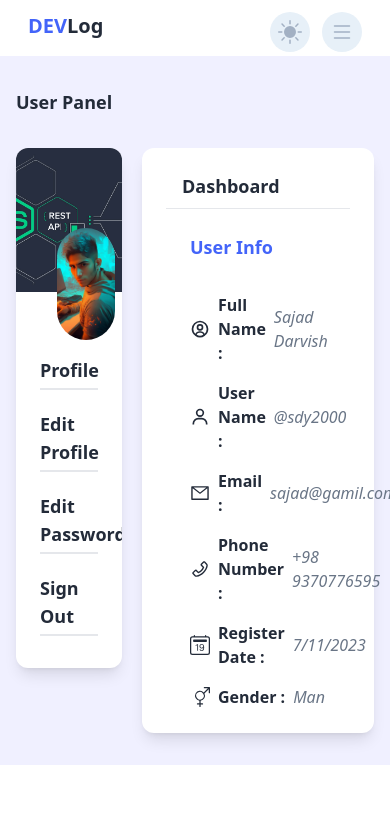
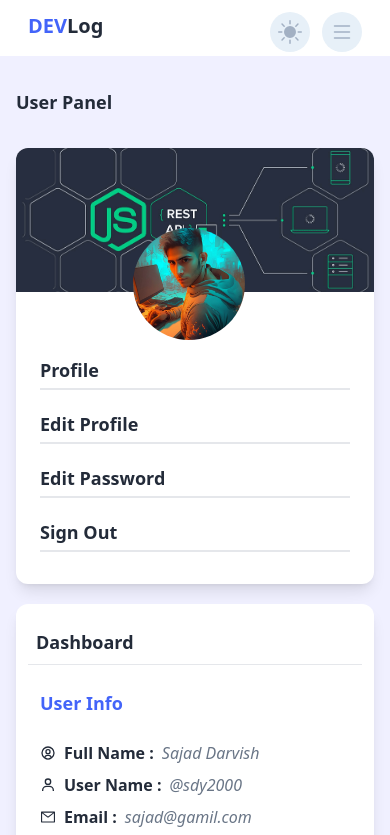
Before and after one commit to sdy2000/dev-log, a React (Create React App) app: page /user-panel in a window 390 px wide. Shown: the top 835 px of the page. Built offline with nearby package versions, Linux system fonts and the light colour scheme.

Commit message:
Update AdminPanel pages for more responsive

```diff
--- a/src/features/userPanel/layout/UserPanelNavbar.jsx
+++ b/src/features/userPanel/layout/UserPanelNavbar.jsx
@@ -15,7 +15,7 @@ const UserPanelNavbar = () => {
   const modal = useSelector((store) => store.modal);
 
   return (
-    <div className="col-span-2 relative w-full py-8 bg-lbp dark:bg-dbp rounded-xl shadow-lg overflow-hidden h-fit">
+    <div className="col-span-2 relative w-full py-8 bg-lbp dark:bg-dbp rounded-xl shadow-lg overflow-hidden h-fit max-w-sm">
       <img
         className="absolute top-0 left-0 w-full h-36 object-cover"
         src="./assets/img/blog-7.png"
--- a/src/features/userPanel/outlet/components/ProfileInput.jsx
+++ b/src/features/userPanel/outlet/components/ProfileInput.jsx
@@ -22,7 +22,7 @@ const ProfileInput = ({
           {children}
         </span>
         <input
-          className="bg-lbs dark:bg-dbs placeholder:text-lft dark:placeholder:text-dft text-lfp dark:text-dfp w-full outline-none px-4"
+          className="bg-lbs dark:bg-dbs placeholder:text-lft dark:placeholder:text-dft placeholder:text-sm md:placeholder:text-base text-sm md:text-base text-lfp dark:text-dfp w-full outline-none px-4"
           type={isShowPass ? "text" : type}
           name={name}
           id={id}
--- a/src/layouts/UserPanelLayout.jsx
+++ b/src/layouts/UserPanelLayout.jsx
@@ -5,9 +5,9 @@ const UserPanelLayout = () => {
   return (
     <div className="container">
       <MapBar />
-      <div className="grid grid-cols-6 gap-5 my-8">
+      <div className="flex flex-col justify-center items-center md:grid md:grid-cols-6 gap-5 my-8">
         <UserPanelNavbar />
-        <div className="col-span-4 w-full p-6 bg-lbp dark:bg-dbp rounded-xl shadow-lg h-fit">
+        <div className="col-span-4 w-full px-3 py-6 md:p-6 bg-lbp dark:bg-dbp rounded-xl shadow-lg h-fit">
           <Outlet />
         </div>
       </div>
--- a/src/pages/userPanel/EditPassword.jsx
+++ b/src/pages/userPanel/EditPassword.jsx
@@ -21,10 +21,10 @@ const EditPassword = () => {
 
   return (
     <div>
-      <h2 className="text-lg text-lfp dark:text-dfp font-bold border-b dark:border-lfp pb-2 px-4">
+      <h2 className="text-lg text-lfp dark:text-dfp font-bold border-b dark:border-lfp pb-2 px-2 md:px-4">
         Edit Password
       </h2>
-      <form className="flex flex-col justify-start px-6 gap-4 mt-6">
+      <form className="flex flex-col justify-start px-3 md:px-6 gap-4 mt-6">
         <h3 className="text-lg font-bold text-accent mb-4">Password Info</h3>
         <ProfileInput
           type="password"
--- a/src/pages/userPanel/EditProfile.jsx
+++ b/src/pages/userPanel/EditProfile.jsx
@@ -32,15 +32,15 @@ const EditProfile = () => {
 
   return (
     <div>
-      <h2 className="text-lg text-lfp dark:text-dfp font-bold border-b dark:border-lfp pb-2 px-4">
+      <h2 className="text-lg text-lfp dark:text-dfp font-bold border-b dark:border-lfp pb-2 px-2 md:px-4">
         Edit Profile
       </h2>
-      <form className="flex flex-col justify-start px-6 gap-4 mt-6">
+      <form className="flex flex-col justify-start px-3 md:px-6 gap-4 mt-6">
         <h3 className="text-lg font-bold text-accent mb-4">User Info</h3>
 
-        <div className="flex flex-row-reverse justify-start items-end gap-6 mb-4">
+        <div className="flex flex-col md:flex-row-reverse justify-start items-end gap-6 mb-4">
           <img
-            className="rounded-lg self-end w-32 h-32 object-cover"
+            className="rounded-lg self-center md:self-end w-32 h-32 object-cover"
             src={selectedImage ? selectedImage : `/assets/img/sdy2000.jpg`}
             alt="Profile IMG"
           />
@@ -59,7 +59,7 @@ const EditProfile = () => {
           />
         </div>
 
-        <div className="flex justify-center items-center gap-6">
+        <div className="flex flex-col md:flex-row justify-center items-center gap-4 md:gap-6">
           <ProfileInput
             type="text"
             name="first_name"
--- a/src/pages/userPanel/Profile.jsx
+++ b/src/pages/userPanel/Profile.jsx
@@ -5,10 +5,10 @@ import { BsCalendar2Date, BsGenderAmbiguous } from "react-icons/bs";
 const Profile = () => {
   return (
     <div>
-      <h2 className="text-lg text-lfp dark:text-dfp font-bold border-b dark:border-lfp pb-2 px-4">
+      <h2 className="text-lg text-lfp dark:text-dfp font-bold border-b dark:border-lfp pb-2 px-2 md:px-4">
         Dashboard
       </h2>
-      <div className="flex flex-col justify-start px-6 gap-4 mt-6">
+      <div className="flex flex-col justify-start px-3 md:px-6 gap-2 md:gap-4 mt-6">
         <h3 className="text-lg font-bold text-accent mb-4">User Info</h3>
         <UserInfo
           title="Full Name"
@@ -40,7 +40,7 @@ const Profile = () => {
 const UserInfo = ({ title, value, children }) => {
   return (
     <div className="flex justify-start items-center gap-2">
-      <span className="text-xl text-lfp dark:text-dfp">{children}</span>
+      <span className="md:text-xl text-lfp dark:text-dfp">{children}</span>
       <b className="text-lfp dark:text-dfp">{title} : </b>
       <i className="text-lfs dark:text-dfs">{value}</i>
     </div>
```
